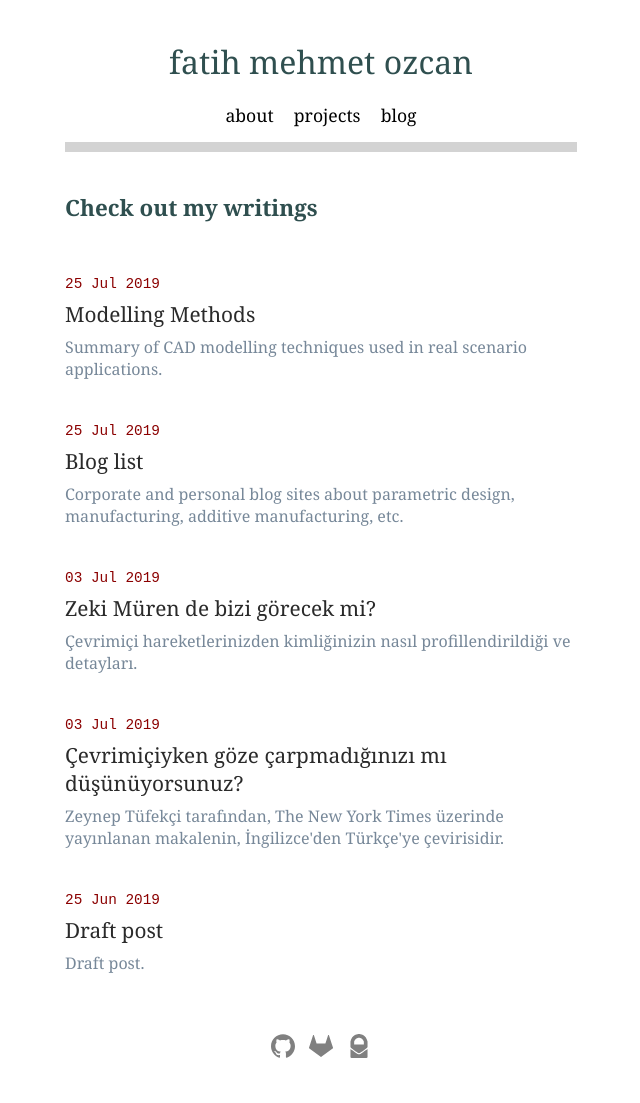
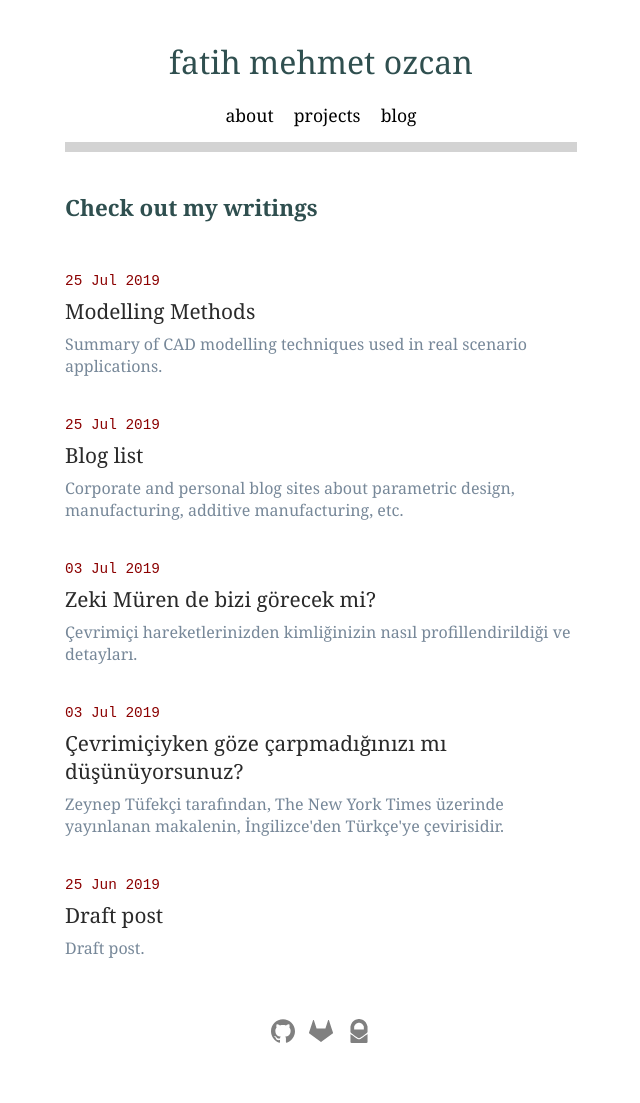
Before and after one commit to fatihmeh/fatihmeh.github.io, a Jekyll site: the page built from blog/index.html, in a window 1280 px wide. Shown: the whole page, without its empty margins (319-959 px from the left). Built offline with Jekyll 4.4.1, drawn with Linux system fonts in a browser that asks for light colours.

Commit message:
Update main.css

```diff
--- a/css/main.css
+++ b/css/main.css
@@ -79,7 +79,7 @@ body {
   font-size: 1.3rem;
 }
 .blog-date {
-  font-size: 0.9rem; color:lightslategray; margin-bottom:8px;
+  font-size: 0.9rem; margin-bottom:8px; color:darkred; font-family: "Courier New", Courier, monospace;
 }
 .blog-excerpt {
   color: lightslategray; margin-top:8px; font-size:1rem;
```
